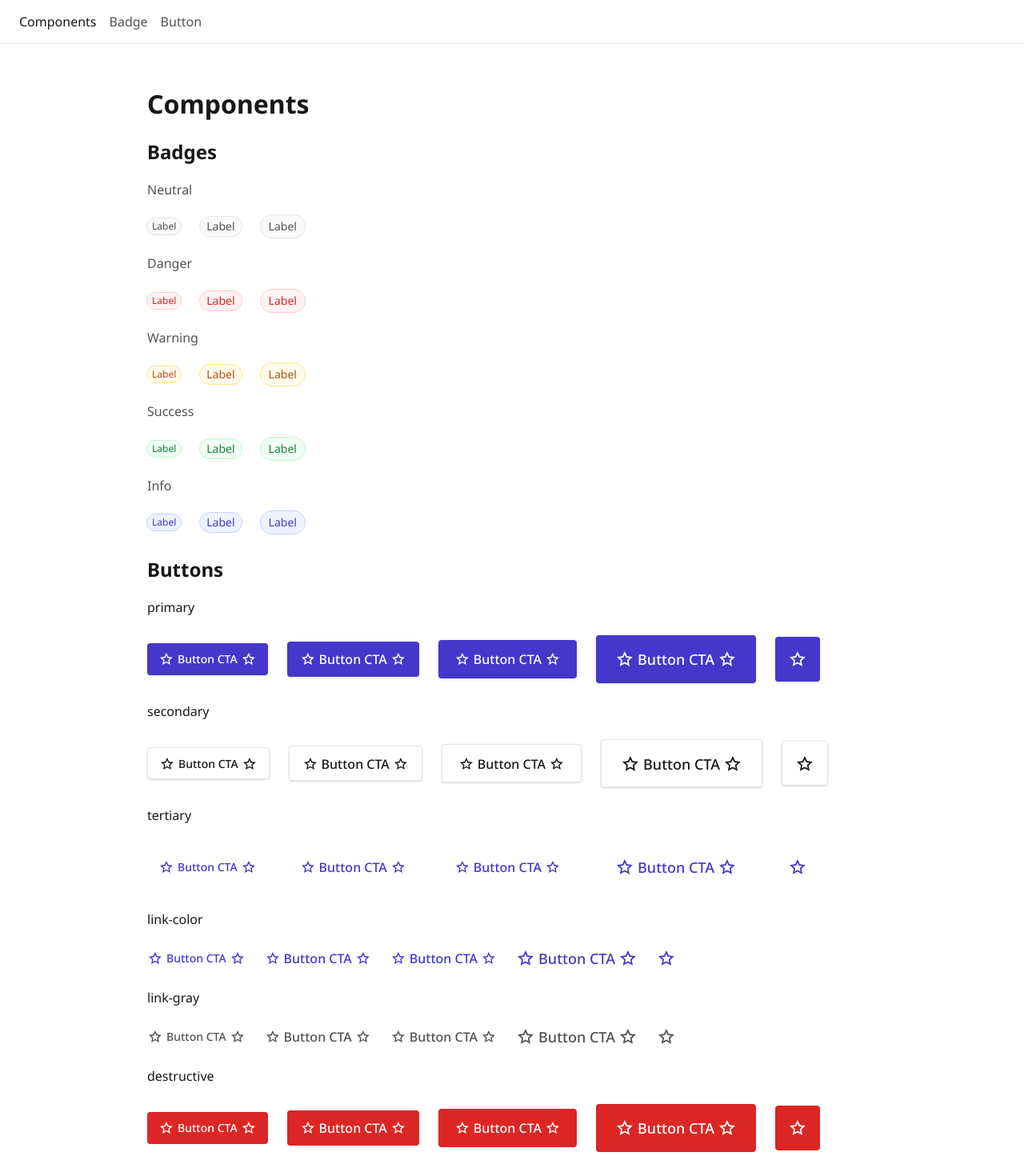
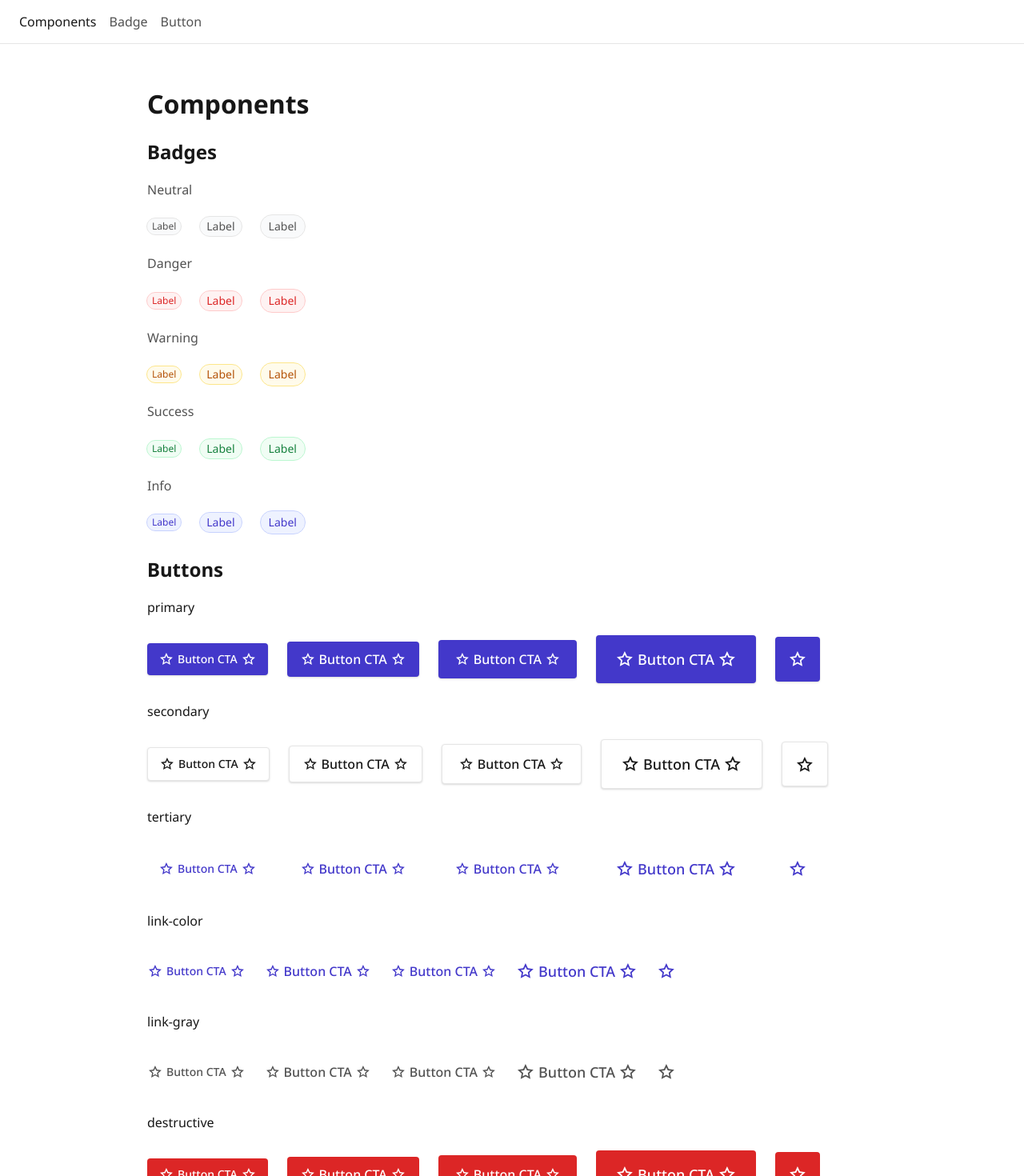
Before and after one commit to danpinon/system-design, a React (Vite) app: page / in a window 1280 px wide. Shown: the top 1470 px of the page at 80% size. Built offline with nearby package versions, Linux system fonts and the light colour scheme.

Commit message:
button height fix

```diff
--- a/src/components/Button/buttons.css
+++ b/src/components/Button/buttons.css
@@ -26,6 +26,7 @@ outline: 4px
     --_border-width: 0;
     --_border-color: transparent;
     --_ring: none;
+    --_height: unset;
     --_round: var(--ds-radius-2);
     --_padding-block: none;
     --_padding-inline: none;
@@ -226,7 +227,6 @@ outline: 4px
 .ds-button--md {
     --_padding-block: var(--ds-space-5);
     --_padding-inline: var(--ds-space-7);
-    --_height: 2.5rem;
     --_font: var(--ds-text-sm); /* 14/20 · 500 */
     & .ds-icon {
         --_size: 1.43em;
@@ -240,7 +240,6 @@ outline: 4px
 .ds-button--lg {
     --_padding-block: var(--ds-space-5);
     --_padding-inline: var(--ds-space-8);
-    --_height: 2.75rem; /* 44px */
     --_font: var(--ds-text-md); /* 16/24 · 500 */
     & .ds-icon {
         --_size: 1.25em;
@@ -254,7 +253,6 @@ outline: 4px
 .ds-button--xl {
     --_padding-block: var(--ds-space-6);
     --_padding-inline: var(--ds-space-10);
-    --_height: 3rem; /* 48px */
     --_font: var(--ds-text-md); /* 16/24 · 500 */
     & .ds-icon {
         --_size: 1.25em;
@@ -268,7 +266,6 @@ outline: 4px
 .ds-button--2x {
     --_padding-block: var(--ds-space-8);
     --_padding-inline: var(--ds-space-12);
-    --_height: 3.75rem; /* 60px */
     --_font: var(--ds-text-lg); /* 18/28 · 500 */
     & .ds-icon {
         --_size: 1.334em;
@@ -284,23 +281,19 @@ outline: 4px
 :is(.ds-button--link-color, .ds-button--link-gray).ds-button--md {
     --_padding-block: var(--ds-space-0);
     --_padding-inline: var(--ds-space-0);
-    --_height: unset;
 }
 
 :is(.ds-button--link-color, .ds-button--link-gray).ds-button--lg {
     --_padding-block: var(--ds-space-0);
     --_padding-inline: var(--ds-space-0);
-    --_height: unset;
 }
 
 :is(.ds-button--link-color, .ds-button--link-gray).ds-button--xl {
     --_padding-block: var(--ds-space-0);
     --_padding-inline: var(--ds-space-0);
-    --_height: unset;
 }
 
 :is(.ds-button--link-color, .ds-button--link-gray).ds-button--2x {
     --_padding-block: var(--ds-space-0);
     --_padding-inline: var(--ds-space-0);
-    --_height: unset;
 }
```
